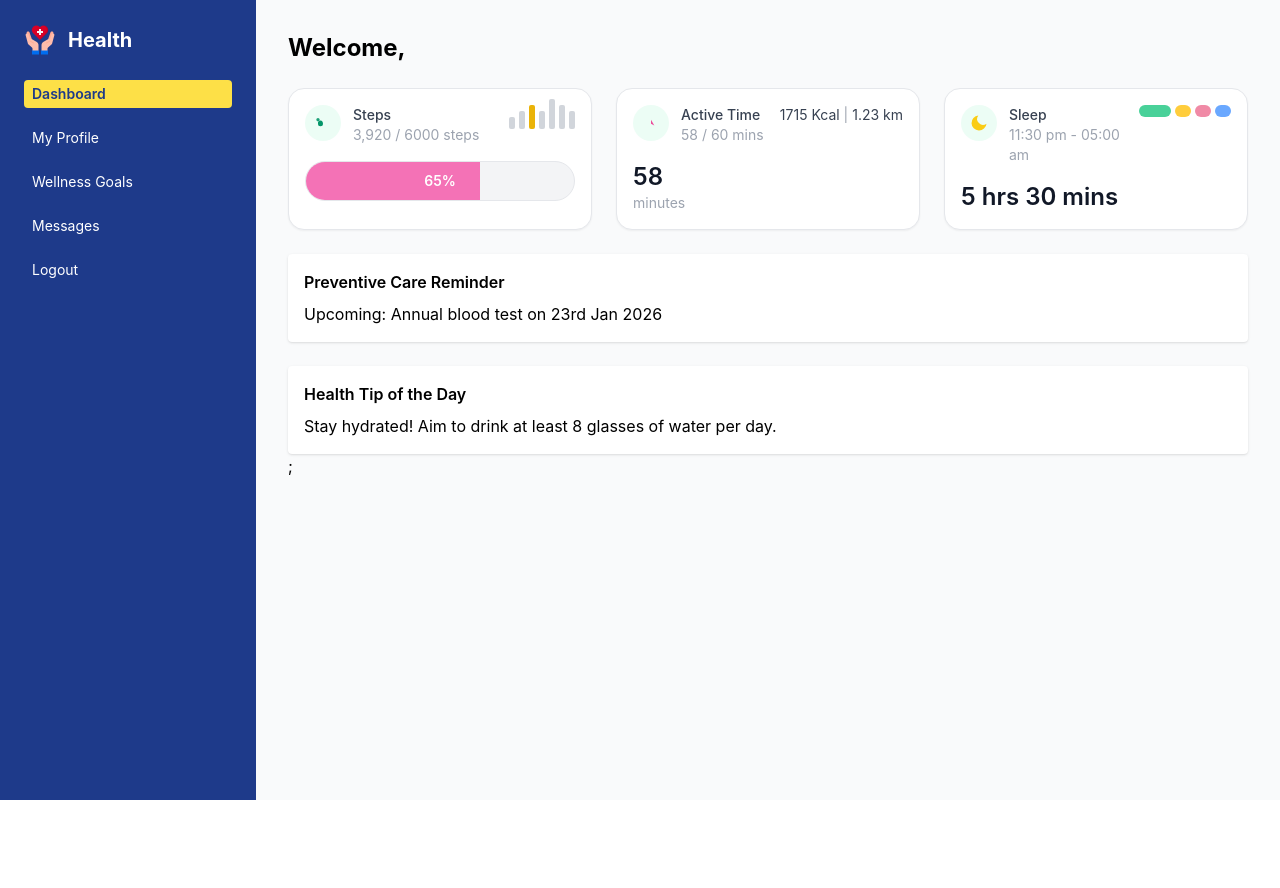
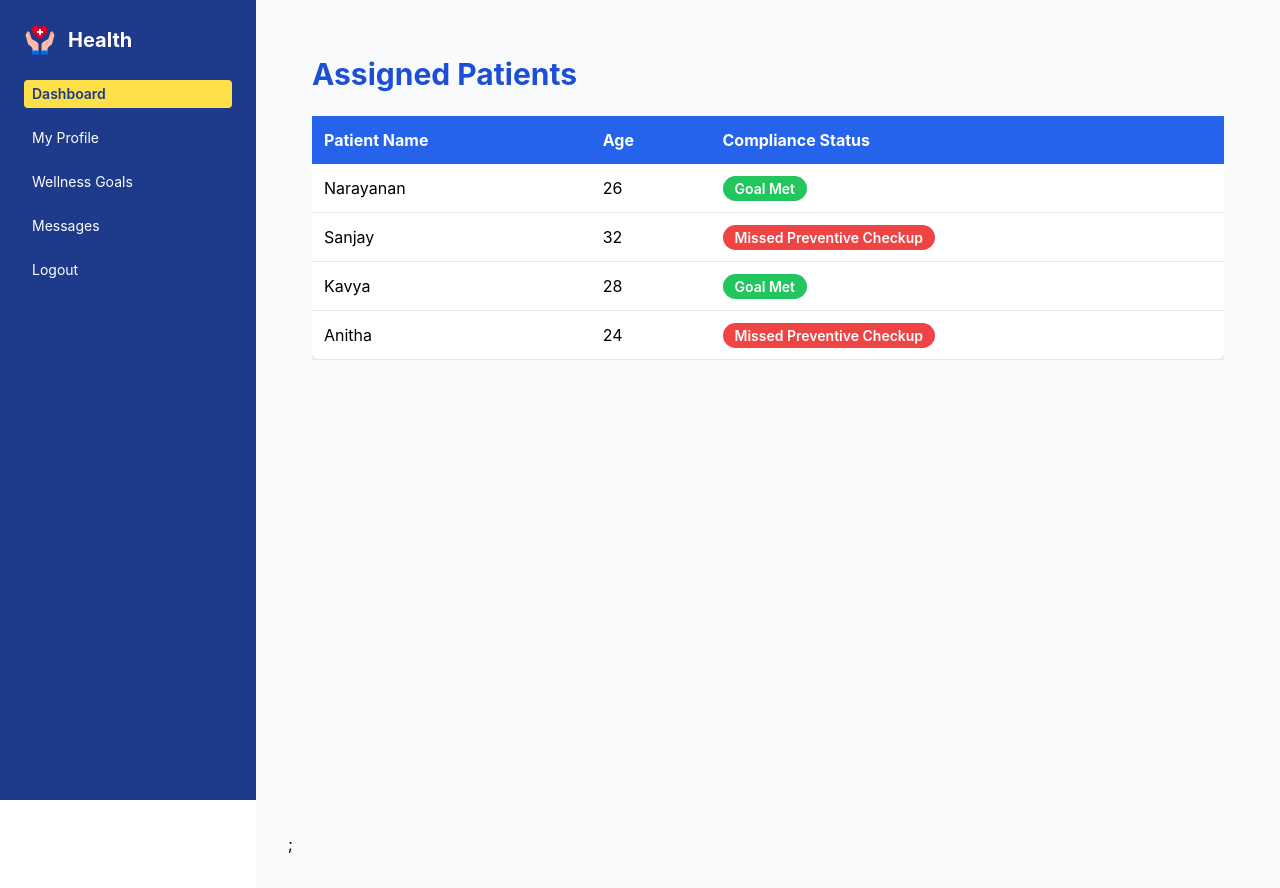
Before and after one commit to NaniNarayanan/healthcare_portal, a React (Create React App) app: page /dashboard in a window 1280 px wide. Before the commit the page ends 800 px from the top, so only its background shows below. Built offline with nearby package versions, Linux system fonts and the light colour scheme.

Commit message:
provider dashboard refractored

```diff
--- a/src/components/ProviderDashboard.jsx
+++ b/src/components/ProviderDashboard.jsx
@@ -1,5 +1,5 @@
 import React, { useState, useEffect } from "react";
-import patientsData from "../data/provider-patients.json";
+import patientsData from "../data/patients.json";
 
 const ProviderDashboard = () => {
   const [patients, setPatients] = useState([]);
@@ -46,8 +46,8 @@ const ProviderDashboard = () => {
                 className="border-b hover:bg-gray-100 cursor-pointer"
                 onClick={() => handleOpenModal(patient)}
               >
-                <td className="p-3">{patient.name}</td>
-                <td className="p-3">{patient.age}</td>
+                <td className="p-3">{patient.profile.name}</td>
+                <td className="p-3">{patient.profile.age}</td>
                 <td className="p-3">
                   <span
                     className={`px-3 py-1 rounded-full text-white text-sm font-semibold ${
@@ -75,11 +75,11 @@ const ProviderDashboard = () => {
             </button>
 
             <h2 className="text-2xl font-bold mb-4 text-blue-700">
-              {selectedPatient.name}'s Goals
+              {selectedPatient.profile.name}'s Goals
             </h2>
 
             <div>
-              {selectedPatient.goals.map((goal, idx) => (
+              {selectedPatient.recommendedGoals.map((goal, idx) => (
                 <div
                   key={idx}
                   className="flex justify-between items-center border-b py-2"
--- a/src/data/patients.json
+++ b/src/data/patients.json
@@ -24,7 +24,13 @@
       "sleepEnd": "05:00 am"
     },
     "reminder": "Annual blood test on 23rd Jan 2026",
-    "tip": "Stay hydrated! Aim to drink at least 8 glasses of water per day."
+    "tip": "Stay hydrated! Aim to drink at least 8 glasses of water per day.",
+    "compliance": "Goal Met",
+      "username": "provider1",
+      "recommendedGoals": [
+        { "name": "Blood Pressure Check", "status": "Goal Met" },
+        { "name": "Annual Physical Exam", "status": "Missed Preventive Checkup" }
+      ]
   },
   {
     "id": 2,
@@ -51,7 +57,13 @@
       "sleepOutTime": "06:00 am"
     },
     "reminder": "Dental checkup on 10th Feb 2026",
-    "tip": "Include more fruits and vegetables in your diet."
+    "tip": "Include more fruits and vegetables in your diet.",
+     "compliance": "Missed Preventive Checkup",
+      "username": "provider1",
+      "recommendedGoals": [
+        { "name": "Cholesterol Test", "status": "Missed Preventive Checkup" },
+        { "name": "Flu Vaccination", "status": "Goal Met" }
+      ]
   },
   {
     "id": 3,
@@ -78,7 +90,13 @@
       "sleepOutTime": "07:45 am"
     },
     "reminder": "Full body checkup on 5th March 2026",
-    "tip": "Yoga for 20 minutes can boost your mental clarity."
+    "tip": "Yoga for 20 minutes can boost your mental clarity.",
+    "compliance": "Goal Met",
+    "username": "provider1",
+    "recommendedGoals": [
+      { "name": "Annual Physical Exam", "status": "Goal Met" },
+      { "name": "Blood Sugar Test", "status": "Goal Met" }
+    ]
   },
   {
     "id": 4,
@@ -105,7 +123,13 @@
       "sleepOutTime": "08:30 am"
     },
     "reminder": "Eye checkup on 20th Feb 2026",
-    "tip": "Reduce screen time before sleep for better rest."
+    "tip": "Reduce screen time before sleep for better rest.",
+    "compliance": "Goal Met",
+    "username": "provider2",
+    "recommendedGoals": [
+      { "name": "Annual Physical Exam", "status": "Goal Met" },
+      { "name": "Blood Sugar Test", "status": "Goal Met" }
+    ]
   },
   {
     "id": 5,
@@ -132,7 +156,13 @@
       "sleepOutTime": "07:20 am"
     },
     "reminder": "Thyroid test on 1st April 2026",
-    "tip": "Practice mindful breathing for stress relief."
+    "tip": "Practice mindful breathing for stress relief.",
+    "compliance": "Goal Met",
+    "username": "provider2",
+    "recommendedGoals": [
+      { "name": "Annual Physical Exam", "status": "Goal Met" },
+      { "name": "Blood Sugar Test", "status": "Goal Met" }
+    ]
   },
   {
     "id": 6,
@@ -159,7 +189,13 @@
       "sleepOutTime": "06:30 am"
     },
     "reminder": "Cardio profile on 11th March 2026",
-    "tip": "Try taking a 10-minute walk after meals."
+    "tip": "Try taking a 10-minute walk after meals.",
+    "compliance": "Goal Met",
+    "username": "provider2",
+    "recommendedGoals": [
+      { "name": "Annual Physical Exam", "status": "Goal Met" },
+      { "name": "Blood Sugar Test", "status": "Goal Met" }
+    ]
   },
   {
     "id": 7,
@@ -186,7 +222,13 @@
       "sleepOutTime": "06:25 am"
     },
     "reminder": "Vitamin D test on 14th May 2026",
-    "tip": "Stretching for 5 minutes improves posture."
+    "tip": "Stretching for 5 minutes improves posture.",
+    "compliance": "Goal Met",
+    "username": "provider2",
+    "recommendedGoals": [
+      { "name": "Annual Physical Exam", "status": "Goal Met" },
+      { "name": "Blood Sugar Test", "status": "Goal Met" }
+    ]
   },
   {
     "id": 8,
@@ -213,7 +255,13 @@
       "sleepOutTime": "06:10 am"
     },
     "reminder": "Cholesterol test on 18th Feb 2026",
-    "tip": "Drink water first thing in the morning."
+    "tip": "Drink water first thing in the morning.",
+    "compliance": "Goal Met",
+    "username": "provider2",
+    "recommendedGoals": [
+      { "name": "Annual Physical Exam", "status": "Goal Met" },
+      { "name": "Blood Sugar Test", "status": "Goal Met" }
+    ]
   },
   {
     "id": 9,
@@ -240,7 +288,13 @@
       "sleepOutTime": "09:00 am"
     },
     "reminder": "Skin screening on 2nd June 2026",
-    "tip": "Start your day with 5 minutes of meditation."
+    "tip": "Start your day with 5 minutes of meditation.",
+    "compliance": "Missed Preventive Checkup",
+    "username": "provider1",
+    "recommendedGoals": [
+      { "name": "Flu Vaccination", "status": "Missed Preventive Checkup" },
+      { "name": "Cholesterol Test", "status": "Goal Met" }
+    ]
   },
   {
     "id": 10,
@@ -267,6 +321,12 @@
       "sleepOutTime": "05:30 am"
     },
     "reminder": "Blood pressure check on 12th March 2026",
-    "tip": "Limit sugar intake for better energy levels."
+    "tip": "Limit sugar intake for better energy levels.",
+    "compliance": "Goal Met",
+    "username": "provider2",
+    "recommendedGoals": [
+      { "name": "Annual Physical Exam", "status": "Goal Met" },
+      { "name": "Blood Sugar Test", "status": "Goal Met" }
+    ]
   }
 ]
--- a/src/pages/DashboardHome.jsx
+++ b/src/pages/DashboardHome.jsx
@@ -6,7 +6,7 @@ import ActiveTimeCard from "../components/TimeCard";
 import SleepCard from "../components/SleepCard";
 export default function DashboardHome() {
   const patient = patients[0]; // Simulate logged-in user
-  const role = "patient"; //patient or provider
+  const role = "provider"; //patient or provider
   return (
     <div>
          {role === "provider" ? (
```
